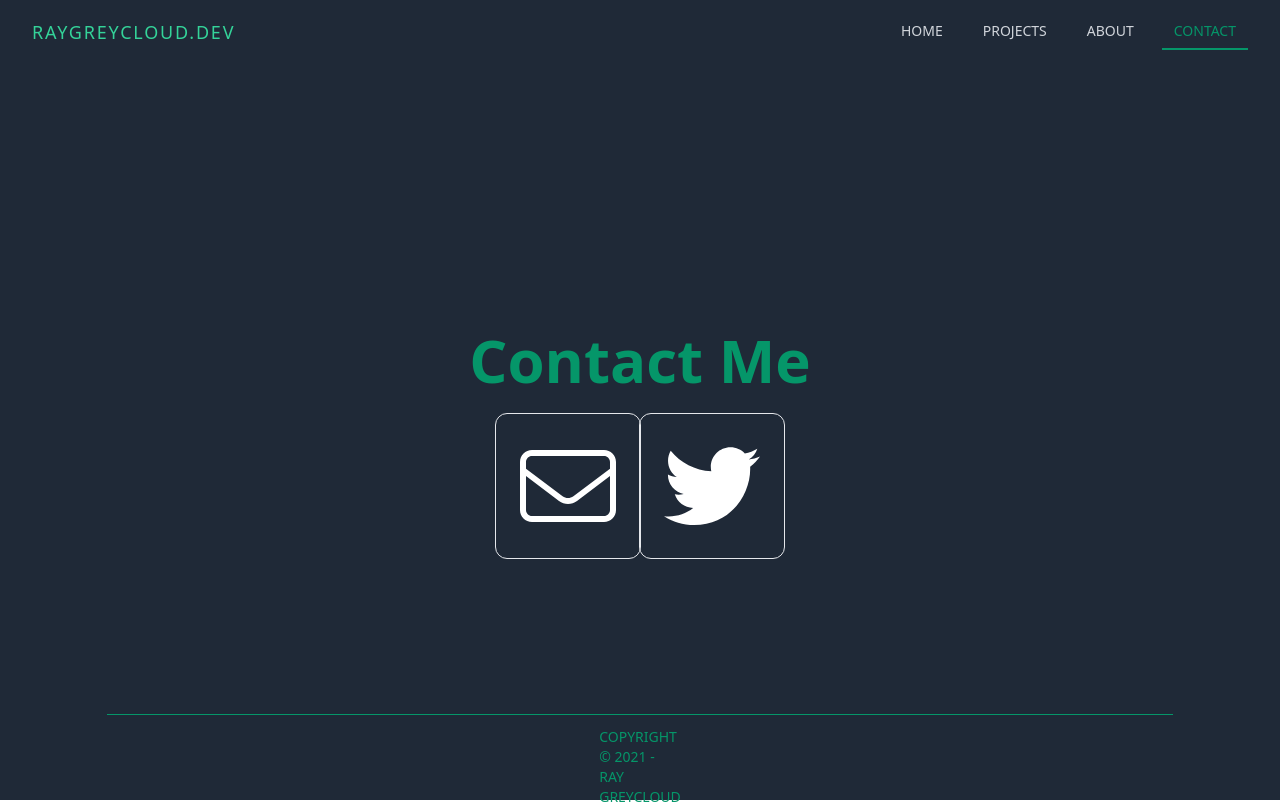
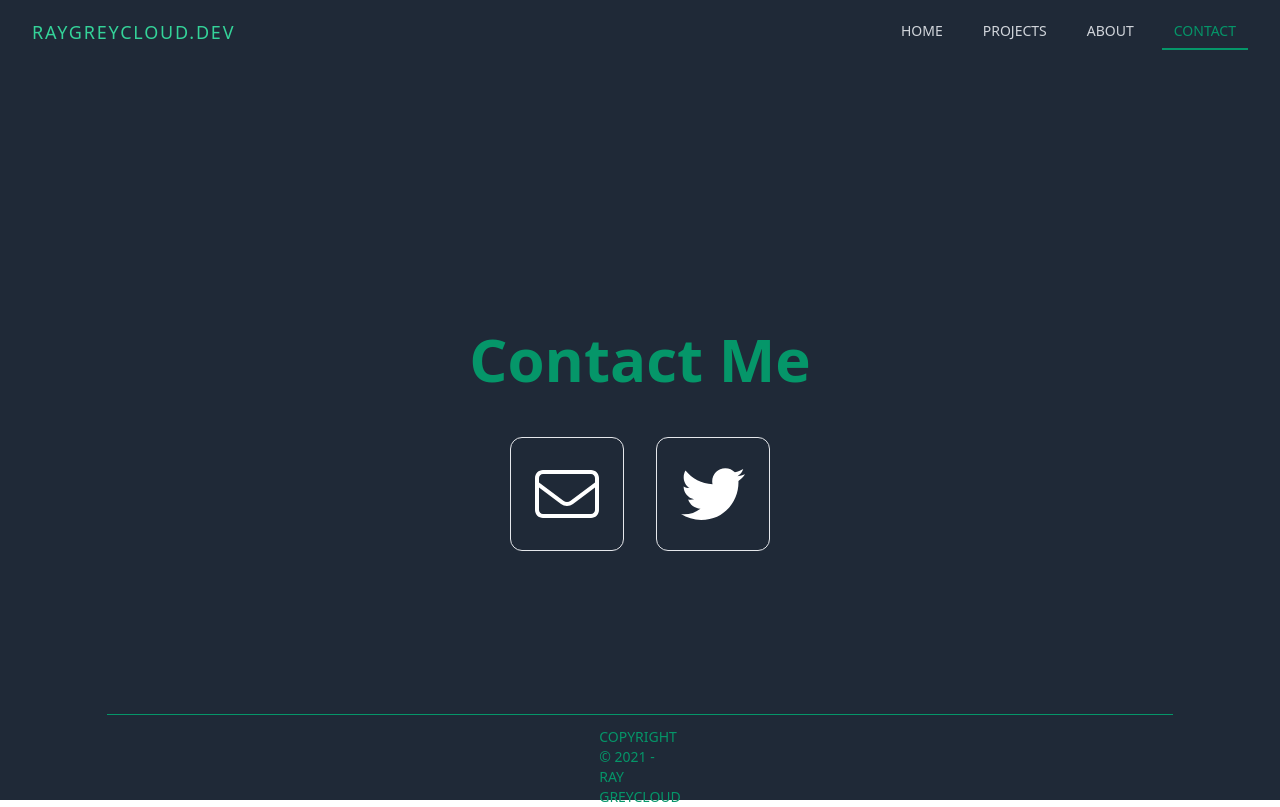
Before and after one commit to rayGreycloud/raygreycloud-dev, a Next.js app: page /contact in a window 1280 px wide. Built offline with nearby package versions, Linux system fonts and the light colour scheme.

Commit message:
update pages

```diff
--- a/pages/contact.jsx
+++ b/pages/contact.jsx
@@ -2,32 +2,47 @@ import { EmailIcon } from '@/icons/EmailIcon';
 import { EnvelopeIcon } from '@/icons/EnvelopeIcon';
 import { TwitterIcon } from '@/icons/TwitterIcon';
 
+import { motion } from 'framer-motion';
+
+import { navCard, navCardContainer } from 'animations';
+
 export default function ContactPage() {
   return (
-    <main className='flex flex-col items-center w-full flex-1 pt-16 md:pt-20 md:px-20 text-center'>
+    <main className='flex flex-col items-center w-full flex-1 pt-16 md:pt-24 md:px-20 text-center'>
       <h1 className='text-3xl md:text-6xl font-bold mb-8'>
         <div className='text-green-600'>Contact Me</div>
       </h1>
-      <div className='flex items-center justify-between pt-4 w-60'>
-        <a
+      <motion.div
+        key='contactContainer'
+        variants={navCardContainer}
+        initial='hidden'
+        animate='show'
+        exit='exit'
+        className='flex items-center justify-between gap-8 pt-4'
+      >
+        <motion.a
+          variants={navCard}
           key='emailMeBtn'
           href='mailto:raygreycloud@gmail.com'
           target='_blank'
           rel='noopener noreferrer'
-          className='w-24 h-24 flex items-center justify-center rounded-full hover:text-green-600 focus:text-green-600 transition transform hover:scale-125'
+          className='flex items-center justify-center rounded-xl'
+          title='Email me'
         >
-          <EnvelopeIcon classes={'w-24 h-24'} />
-        </a>
-        <a
+          <EnvelopeIcon classes={'w-16 h-16'} />
+        </motion.a>
+        <motion.a
+          variants={navCard}
           key='twitterBtn'
           href='https://twitter.com/intent/user?user_id=1038860382796836864'
           target='_blank'
           rel='noopener noreferrer'
-          className='w-24 h-24 flex items-center justify-center rounded-full hover:text-green-600 focus:text-green-600 transition transform hover:scale-125'
+          className='flex items-center justify-center rounded-full '
+          title='My twitter'
         >
-          <TwitterIcon classes={'w-24 h-24'} />
-        </a>
-      </div>
+          <TwitterIcon classes={'w-16 h-16'} />
+        </motion.a>
+      </motion.div>
     </main>
   );
 }
--- a/pages/index.jsx
+++ b/pages/index.jsx
@@ -1,17 +1,14 @@
 import { motion } from 'framer-motion';
 
 import { ContactNavCard } from '@/components/ContactNavCard';
-import { GithubNavCard } from '@/components/GithubNavCard';
 import { AboutNavCard } from '@/components/AboutNavCard';
-import { LinkedInNavCard } from '@/components/LinkedInNavCard';
 import { ProjectsNavCard } from '@/components/ProjectsNavCard';
-import { UpworkNavCard } from '@/components/UpworkNavCard';
 
 import { navCardContainer, pageHeader, pageSubheader } from 'animations';
 
 export default function Home() {
   return (
-    <main className='flex flex-col items-center w-full flex-1 pt-16 mb-10 md:pt-16 md:px-20 text-center'>
+    <main className='flex flex-col items-center w-full flex-1 pt-16 md:pt-24 md:px-20 mb-10 text-center'>
       <motion.div
         key='homePageHeader'
         initial='hidden'
--- a/pages/projects.jsx
+++ b/pages/projects.jsx
@@ -8,7 +8,7 @@ import { fadeCardsParent } from 'animations';
 
 export default function ProjectsPage({ projects }) {
   return (
-    <main className='flex flex-col items-center w-full flex-1 pt-16 md:pt-20 md:px-20 mb-10 text-center'>
+    <main className='flex flex-col items-center w-full flex-1 pt-16 md:pt-24 md:px-20 mb-10 text-center'>
       <h1 className='text-3xl md:text-6xl font-bold mb-8'>
         <div className='text-green-600'>Recent Projects</div>
       </h1>
@@ -18,7 +18,7 @@ export default function ProjectsPage({ projects }) {
         initial='hidden'
         animate='show'
         exit='exit'
-        className='flex flex-wrap items-center justify-around gap-4 mb-4 w-100 md:w-2/3'
+        className='flex flex-wrap items-center justify-around gap-6 py-4 w-100 md:w-2/3'
       >
         {projects &&
           projects.map((project) => (
--- a/pages/resume.jsx
+++ b/pages/resume.jsx
@@ -2,7 +2,7 @@ import { DownloadIcon } from '@/components/icons/DownloadIcon';
 
 export default function ResumePage() {
   return (
-    <main className='flex flex-col items-center flex-1 pt-16 md:pt-20 md:px-20 text-center w-full'>
+    <main className='flex flex-col items-center flex-1 pt-16 md:pt-24 md:px-20 text-center w-full'>
       <div className='max-w-2xl'>
         <div className='relative flex flex-col md:flex-row items-center md:items-baseline md:justify-center w-full'>
           <h1 className='text-3xl md:text-6xl font-bold text-green-600'>
@@ -15,7 +15,7 @@ export default function ResumePage() {
             download
           >
             <DownloadIcon classes={'h-6 mr-3'} />
-            <span>Download resum&#xe9;</span>
+            <span>Download</span>
           </a>
         </div>
         <div className='mt-4 mb-20'>
```
